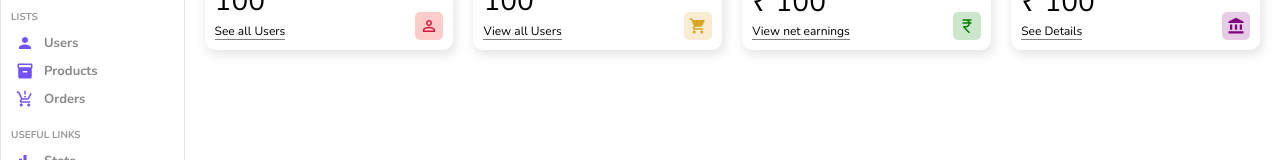
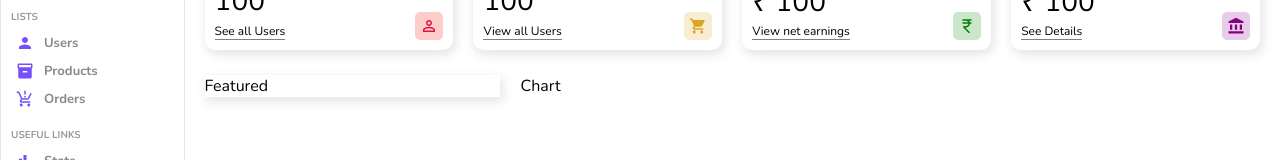
Before and after one commit to imsikun/admin_panel, a React (Create React App) app: page / in a window 1280 px wide. Shown: the part 120-280 px from the top of the page. Built offline with nearby package versions, Linux system fonts and the light colour scheme.

Commit message:
staring working on the charts section

```diff
--- /dev/null
+++ b/src/components/chart/Chart.jsx
@@ -0,0 +1,6 @@
+import './chart.scss';
+function Chart() {
+  return <div className='chart'>Chart</div>;
+}
+
+export default Chart;
--- /dev/null
+++ b/src/components/chart/chart.scss
@@ -0,0 +1,3 @@
+.chart {
+  flex: 5;
+}
--- /dev/null
+++ b/src/components/featured/Featured.jsx
@@ -0,0 +1,6 @@
+import './featured.scss';
+function Featured() {
+  return <div className='featured'>Featured</div>;
+}
+
+export default Featured;
--- /dev/null
+++ b/src/components/featured/featured.scss
@@ -0,0 +1,5 @@
+.featured {
+  flex: 2;
+  -webkit-box-shadow: 2px 4px 10px 1px rgba(201, 201, 201, 0.47);
+  box-shadow: 2px 4px 10px 1px rgba(201, 201, 201, 0.47);
+}
--- a/src/pages/home/Home.jsx
+++ b/src/pages/home/Home.jsx
@@ -2,6 +2,8 @@
 import Sidebar from '../../components/sidebar/Sidebar';
 import Navbar from '../../components/navbar/Navbar';
 import Widgets from '../../components/widgets/Widgets';
+import Featured from '../../components/featured/Featured';
+import Chart from '../../components/chart/Chart';
 function Home() {
   return (
     <div className='home'>
@@ -14,6 +16,10 @@
           <Widgets type={'earnings'} />
           <Widgets type={'balance'} />
         </div>
+        <div className='charts'>
+          <Featured />
+          <Chart />
+        </div>
       </div>
     </div>
   );
--- a/src/pages/home/home.scss
+++ b/src/pages/home/home.scss
@@ -4,10 +4,14 @@
   .homeContainer {
     flex: 6;
 
-    .widgets {
+    .widgets,
+    .charts {
       display: flex;
       padding: 20px;
       gap: 20px;
     }
+    .charts {
+      padding: 5px 20px;
+    }
   }
 }
```
